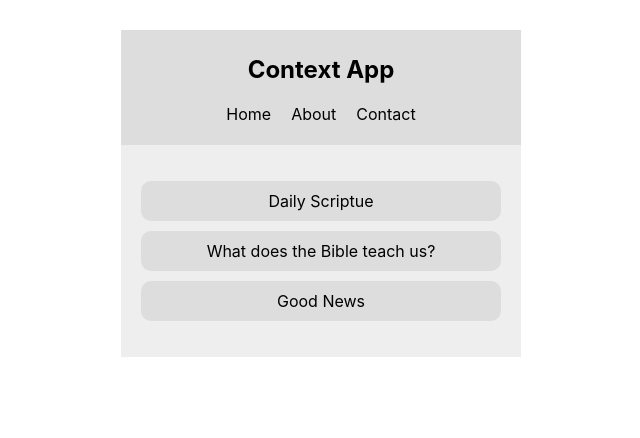
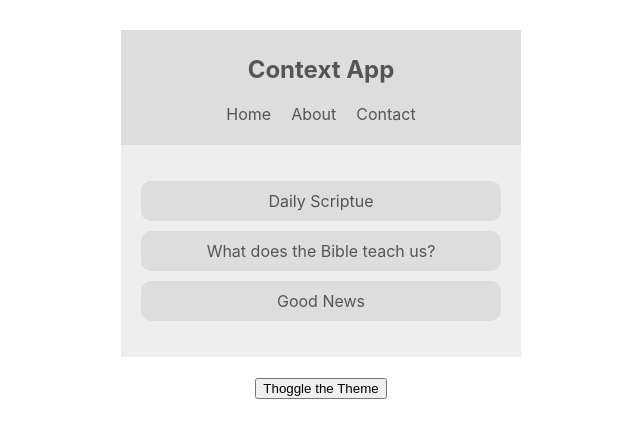
Before and after one commit to sujinhhh/seramsscool, a React (Create React App) app: page / in a window 1280 px wide. Shown: the top 438 px of the page, without its empty margins (319-959 px from the left). Built offline with nearby package versions, Linux system fonts and the light colour scheme.

Commit message:
ThemeToggle

```diff
--- a/src/App.js
+++ b/src/App.js
@@ -2,13 +2,18 @@ import React from "react";
 import Nevbar from "./components/Navbar";
 import BookList from "./components/BookList";
 import ThemeContextProvider from "./contexts/ThemeContexts";
+import ThemeToggle from "./components/ThemeToggle";
+import AuthContextProvider from "./contexts/AuthContext";
 
 function App() {
   return (
     <div className="App">
       <ThemeContextProvider>
-        <Nevbar />
-        <BookList />
+        <AuthContextProvider>
+          <Nevbar />
+          <BookList />
+          <ThemeToggle />
+        </AuthContextProvider>
       </ThemeContextProvider>
     </div>
   );
--- a/src/components/BookList.js
+++ b/src/components/BookList.js
@@ -9,7 +9,7 @@ class BookList extends Component {
     return (
       <div
         className="book-list"
-        style={{ color: theme.sytax, background: theme.bg }}
+        style={{ color: theme.syntax, background: theme.bg }}
       >
         <ul>
           <li style={{ background: theme.ui }}>Daily Scriptue</li>
--- a/src/components/Navbar.js
+++ b/src/components/Navbar.js
@@ -2,13 +2,14 @@ import React, { Component } from "react";
 import { ThemeContext } from "../contexts/ThemeContexts";
 
 class Navbar extends Component {
-  static contextType = ThemeContext;
   render() {
-    console.log(this.context);
-    const { isLightTheme, light, dark } = this.context;
+    return (
+      <ThemeContext.Consumer>
+        {(context) => {
+          const { isLightTheme, light, dark } = context;
           const theme = isLightTheme ? light : dark;
           return (
-      <nav style={{ background: theme.ui, color: theme.sytax }}>
+            <nav style={{ background: theme.ui, color: theme.syntax }}>
               <h1> Context App</h1>
               <ul>
                 <li>Home</li>
@@ -17,6 +18,9 @@ class Navbar extends Component {
               </ul>
             </nav>
           );
+        }}
+      </ThemeContext.Consumer>
+    );
   }
 }
 
--- /dev/null
+++ b/src/components/ThemeToggle.js
@@ -0,0 +1,12 @@
+import React, { Component } from "react";
+import { ThemeContext } from "../contexts/ThemeContexts";
+
+class ThemeToggle extends Component {
+  static contextType = ThemeContext;
+  render() {
+    const { toggleTheme } = this.context;
+    return <button onClick={toggleTheme}> Thoggle the Theme</button>;
+  }
+}
+
+export default ThemeToggle;
--- /dev/null
+++ b/src/contexts/AuthContext.js
@@ -0,0 +1,23 @@
+import React, { Component, createContext } from "react";
+
+export const AuthContext = createContext();
+
+class AuthContextProvider extends Component {
+  state = {
+    isAuthenticated: false,
+  };
+  toggleAuth = () => {
+    this.setState({ isAuthenticated: !this.state.isAuthenticated });
+  };
+  render() {
+    return (
+      <AuthContext.Provider
+        value={{ ...this.state, toggleAuth: this.toggleAuth }}
+      >
+        {this.props.children}
+      </AuthContext.Provider>
+    );
+  }
+}
+
+export default AuthContextProvider;
--- a/src/contexts/ThemeContexts.js
+++ b/src/contexts/ThemeContexts.js
@@ -6,12 +6,17 @@ class ThemeContextProvider extends Component {
   state = {
     isLightTheme: true,
     light: { syntax: "#555", ui: "#ddd", bg: "#eee" },
-    dark: { syntax: "#ddd", ui: "#333", bg: "#555" },
+    dark: { syntax: "white", ui: "#333", bg: "#8bc34a" },
+  };
+  toggleTheme = () => {
+    this.setState({ isLightTheme: !this.state.isLightTheme });
   };
 
   render() {
     return (
-      <ThemeContext.Provider value={{ ...this.state }}>
+      <ThemeContext.Provider
+        value={{ ...this.state, toggleTheme: this.toggleTheme }}
+      >
         {this.props.children}
       </ThemeContext.Provider>
     );
```
Lines whose indentation alone changed are shown as unchanged.
